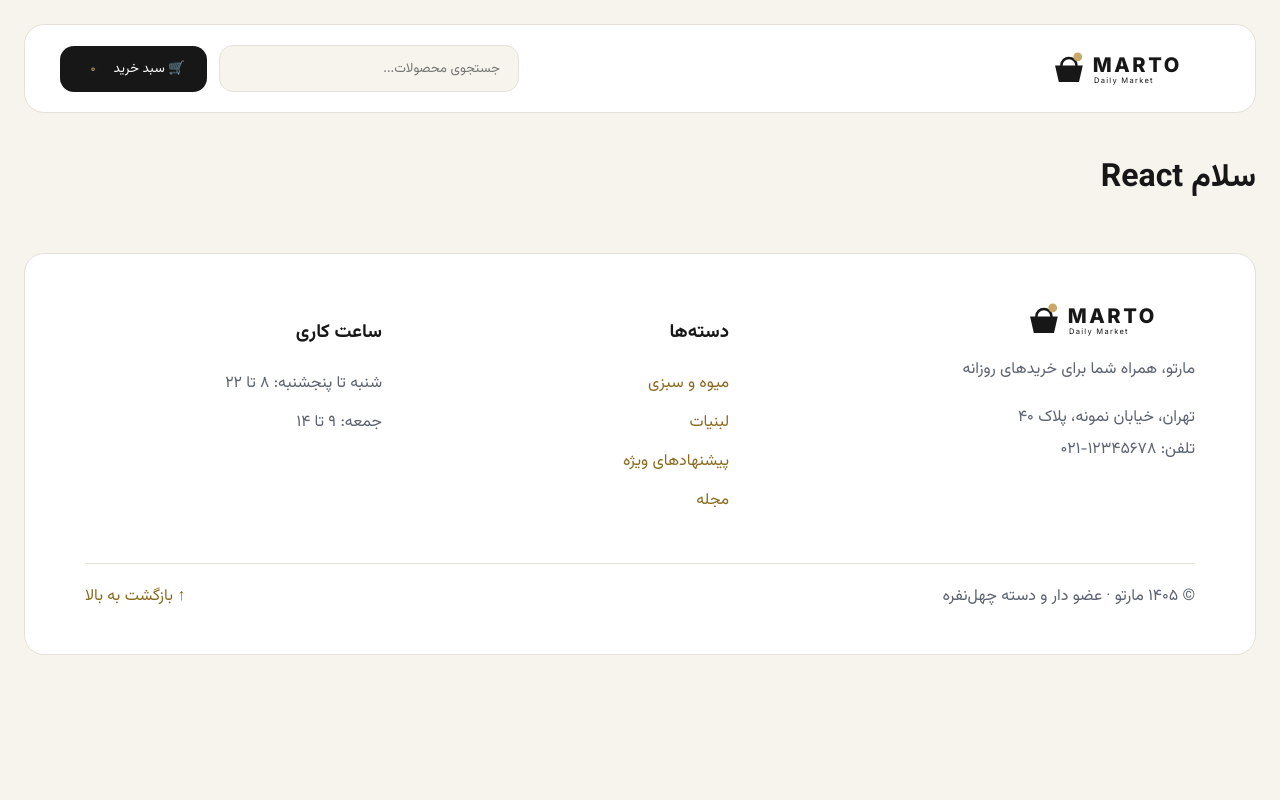
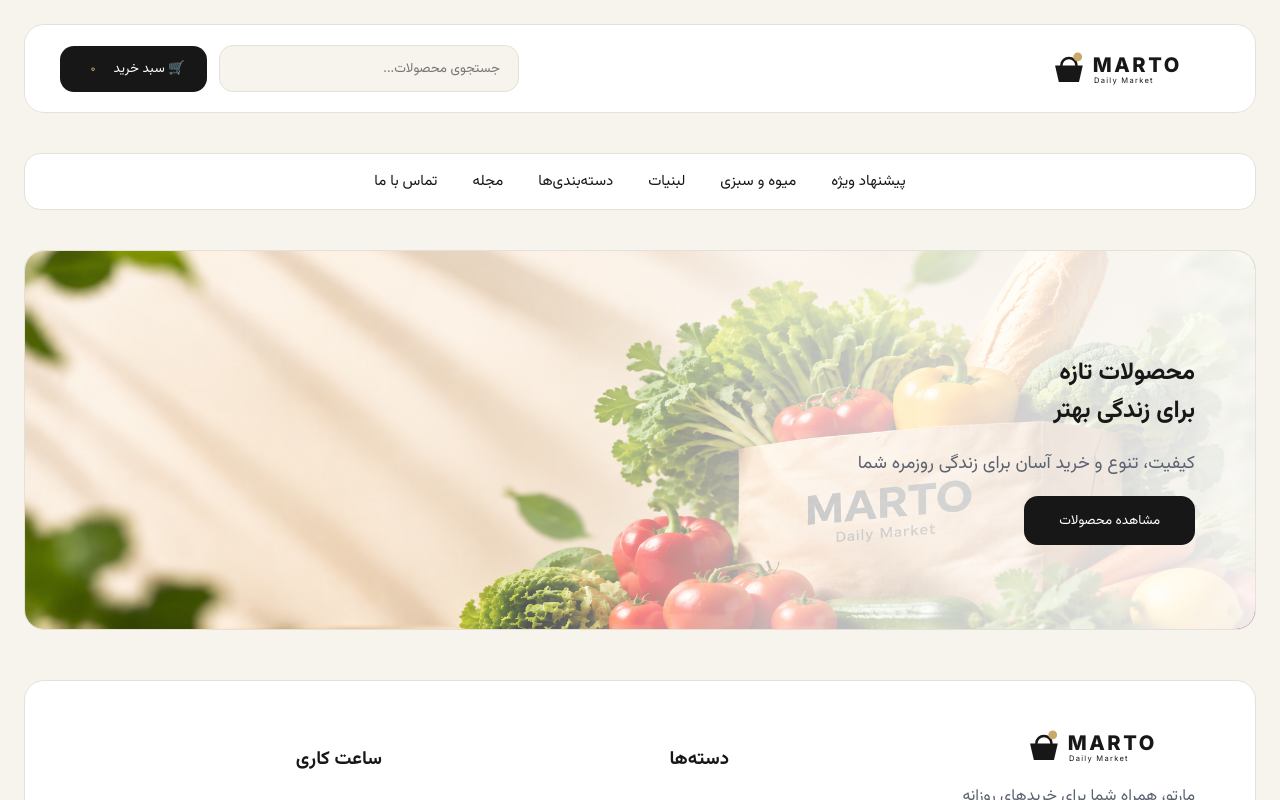
Before and after one commit to A-H-FEIZI/dry-shop, a React (Vite) app: page / in a window 1280 px wide. Shown: the top 800 px of the page. Built offline with nearby package versions, Linux system fonts and the light colour scheme.

Commit message:
feat: CategoryNav and Hero components (week 5 step 1)

```diff
--- a/src/App.tsx
+++ b/src/App.tsx
@@ -1,14 +1,19 @@
+import CategoryNav from './components/CategoryNav.tsx'
 import Footer from './components/Footer.tsx'
 import Header from './components/Header.tsx'
+import Hero from './components/Hero.tsx'
 import LogoSprite from './components/LogoSprite.tsx'
 
 export default function App() {
     return (
         <>
-        <LogoSprite />
-        <Header />
-        <h1>سلام React</h1>
-        <Footer />
+      <LogoSprite />
+      <Header />
+      <CategoryNav />
+      <main id="main">
+        <Hero />
+      </main>
+      <Footer />
         </>
     )
 }
--- /dev/null
+++ b/src/components/CategoryNav.tsx
@@ -0,0 +1,12 @@
+export default function CategoryNav() {
+  return (
+    <nav className="category-nav" aria-label="منوی اصلی">
+      <a href="#offers">پیشنهاد ویژه</a>
+      <a href="#fruits">میوه و سبزی</a>
+      <a href="#dairy">لبنیات</a>
+      <a href="#categories">دسته‌بندی‌ها</a>
+      <a href="#blog">مجله</a>
+      <a href="#contact">تماس با ما</a>
+    </nav>
+  )
+}
--- /dev/null
+++ b/src/components/Hero.tsx
@@ -0,0 +1,19 @@
+import heroImage from '../../assets/banners/Hero-image.png'
+
+export default function Hero() {
+  return (
+    <section className="hero">
+      <img className="hero-bg" src={heroImage} alt="محصولات MARTO" />
+
+      <div className="hero-content">
+        <h1>
+          محصولات تازه
+          <br />
+          برای زندگی بهتر
+        </h1>
+        <p>کیفیت، تنوع و خرید آسان برای زندگی روزمره شما</p>
+        <button type="button">مشاهده محصولات</button>
+      </div>
+    </section>
+  )
+}
```
